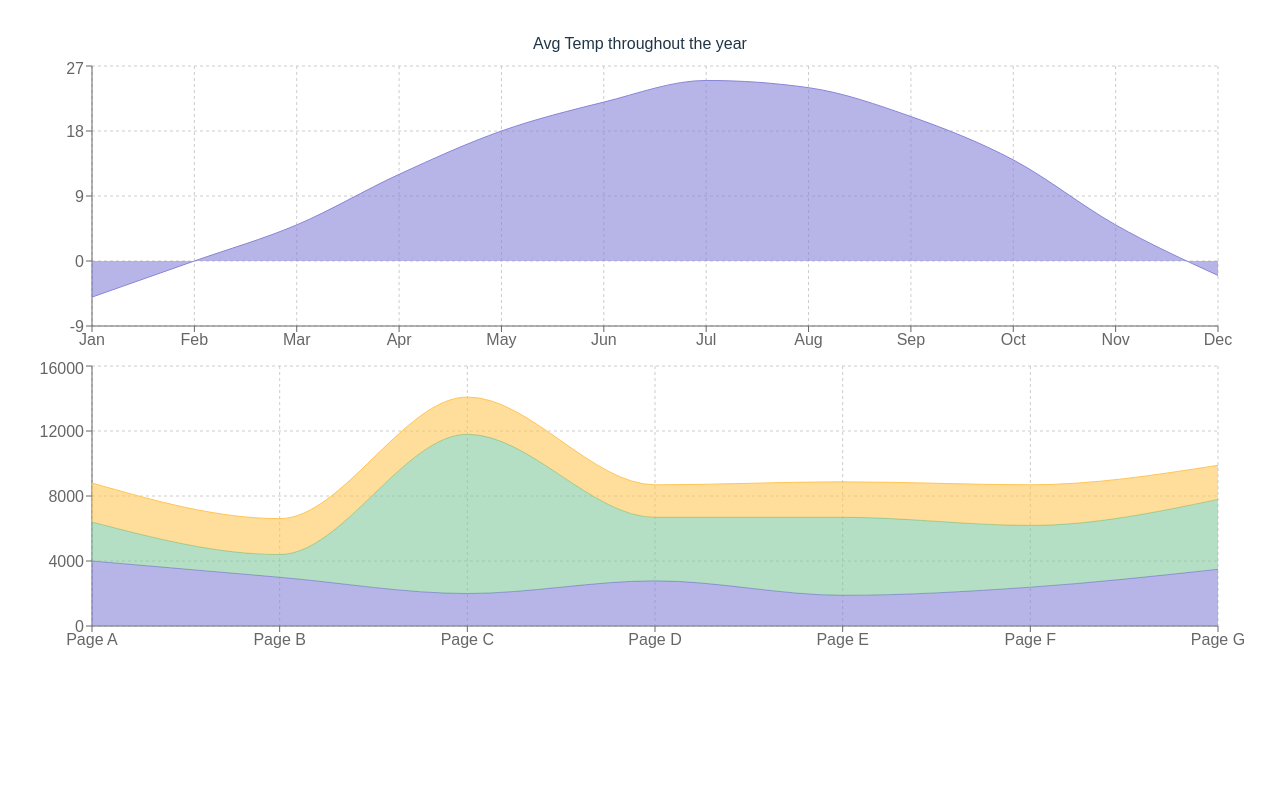
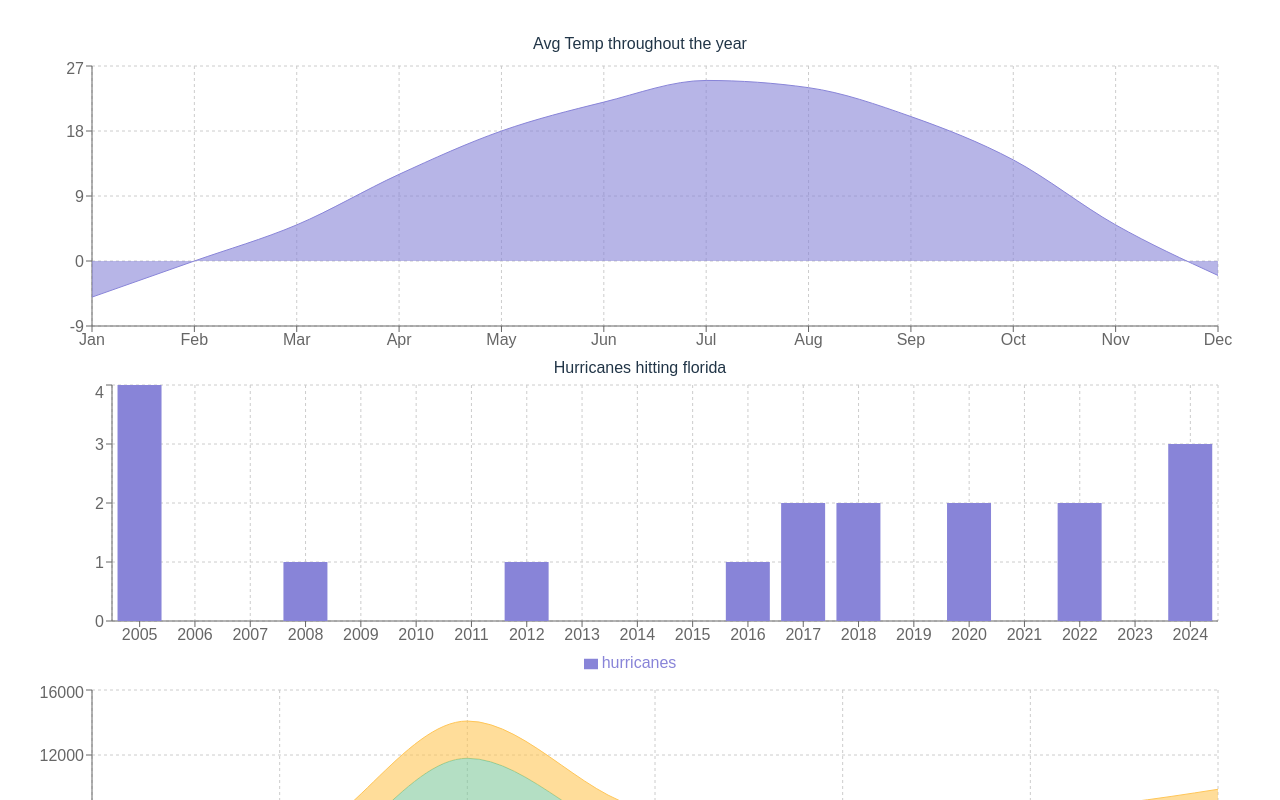
Before and after one commit to MateMahinKhan/charts-demo, a React (Vite) app: page / in a window 1280 px wide. Shown: the top 800 px of the page. Built offline with nearby package versions, Linux system fonts and the light colour scheme.

Commit message:
added bar chart

```diff
--- a/src/App.tsx
+++ b/src/App.tsx
@@ -1,5 +1,6 @@
 import './App.css'
 import SimpleAreaChart from "./area-chart/area-chart"
+import SimpleBarChart from "./bar-chart/bar-chart"
 import StackedAreaChart from "./stacked-area-chart/stacked-area-chart"
 
 function App() {
@@ -11,6 +12,9 @@ function App() {
           <SimpleAreaChart></SimpleAreaChart>
         </div>
         <div className="grid-item">
+          <SimpleBarChart></SimpleBarChart>
+        </div>
+        <div className="grid-item">
           <StackedAreaChart></StackedAreaChart>
         </div>
       </div>
--- /dev/null
+++ b/src/bar-chart/bar-chart.tsx
@@ -0,0 +1,84 @@
+import { BarChart, XAxis, YAxis, CartesianGrid, Tooltip, ResponsiveContainer, Legend, Bar, Rectangle } from "recharts";
+
+const hurricaneData = [
+  { year: 2005, hurricanes: 4 },
+  { year: 2006, hurricanes: 0 },
+  { year: 2007, hurricanes: 0 },
+  { year: 2008, hurricanes: 1 },
+  { year: 2009, hurricanes: 0 },
+  { year: 2010, hurricanes: 0 },
+  { year: 2011, hurricanes: 0 },
+  { year: 2012, hurricanes: 1 },
+  { year: 2013, hurricanes: 0 },
+  { year: 2014, hurricanes: 0 },
+  { year: 2015, hurricanes: 0 },
+  { year: 2016, hurricanes: 1 },
+  { year: 2017, hurricanes: 2 },
+  { year: 2018, hurricanes: 2 },
+  { year: 2019, hurricanes: 0 },
+  { year: 2020, hurricanes: 2 },
+  { year: 2021, hurricanes: 0 },
+  { year: 2022, hurricanes: 2 },
+  { year: 2023, hurricanes: 0 },
+  { year: 2024, hurricanes: 3 },
+];
+
+//   if (active && payload && payload.length) {
+//     const dataPoint = payload[0].payload;
+//     return (
+//       <div
+//         style={{
+//           background: "#fff",
+//           border: "1px solid #ccc",
+//           padding: "10px",
+//           borderRadius: "5px",
+//         }}
+//       >
+//         <p style={{ margin: 0 }}>
+//           <strong>{label}</strong>
+//         </p>
+//         <p style={{ margin: 0 }}>Temperature: {dataPoint.value}°C</p>
+//         <p style={{ margin: 0 }}>
+//           Season:{" "}
+//           {dataPoint.value >= 20
+//             ? "Summer"
+//             : dataPoint.value >= 10
+//               ? "Spring/Fall"
+//               : "Winter"}
+//         </p>
+//       </div>
+//     );
+//   }
+
+//   return null;
+// };
+
+function SimpleBarChart() {
+  return (
+    <div>
+      Hurricanes hitting florida
+      <ResponsiveContainer width="100%" height={300}>
+        <BarChart
+          width={500}
+          height={300}
+          data={hurricaneData}
+          margin={{
+            top: 5,
+            right: 30,
+            left: 20,
+            bottom: 5,
+          }}
+        >
+          <CartesianGrid strokeDasharray="3 3" />
+          <XAxis dataKey="year" />
+          <YAxis />
+          <Tooltip />
+          <Legend />
+          <Bar dataKey="hurricanes" fill="#8884d8" activeBar={<Rectangle fill="pink" stroke="blue" />} />
+        </BarChart>
+      </ResponsiveContainer>
+    </div>
+  );
+};
+
+export default SimpleBarChart;
```
